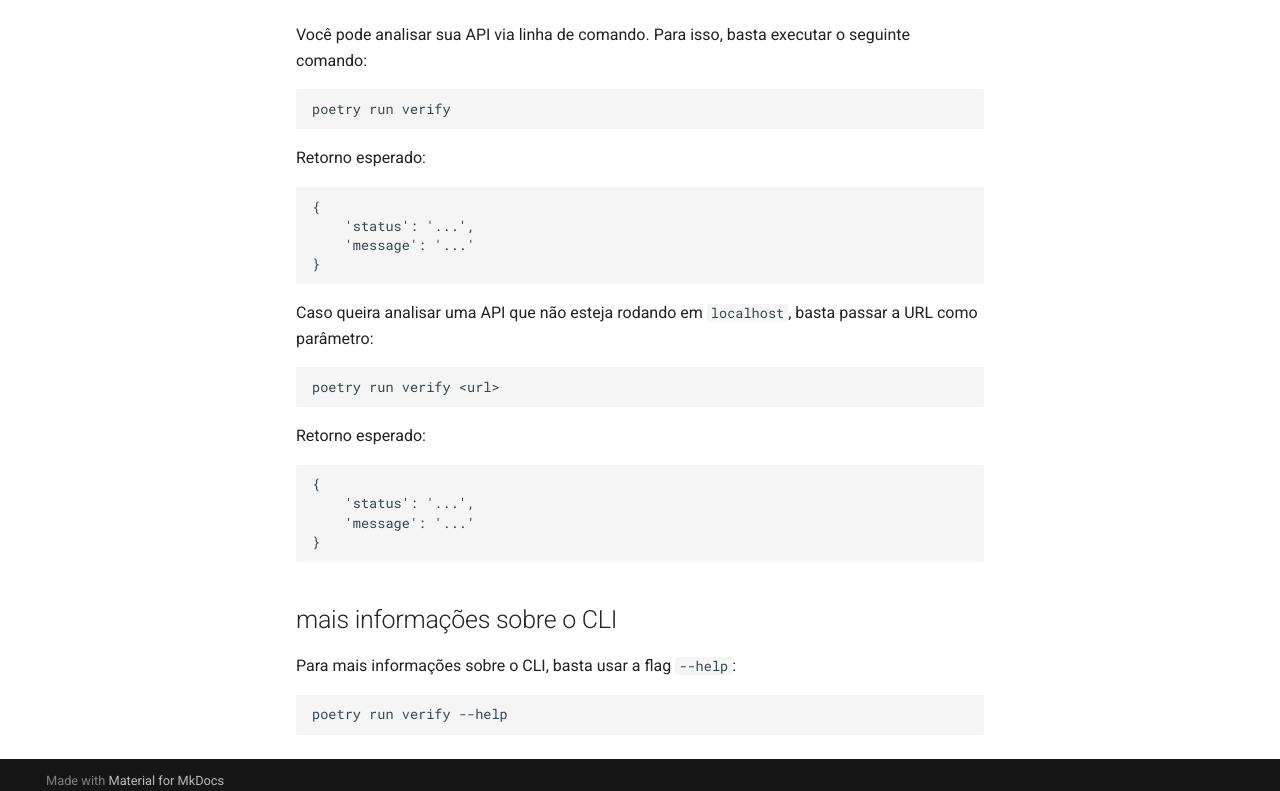
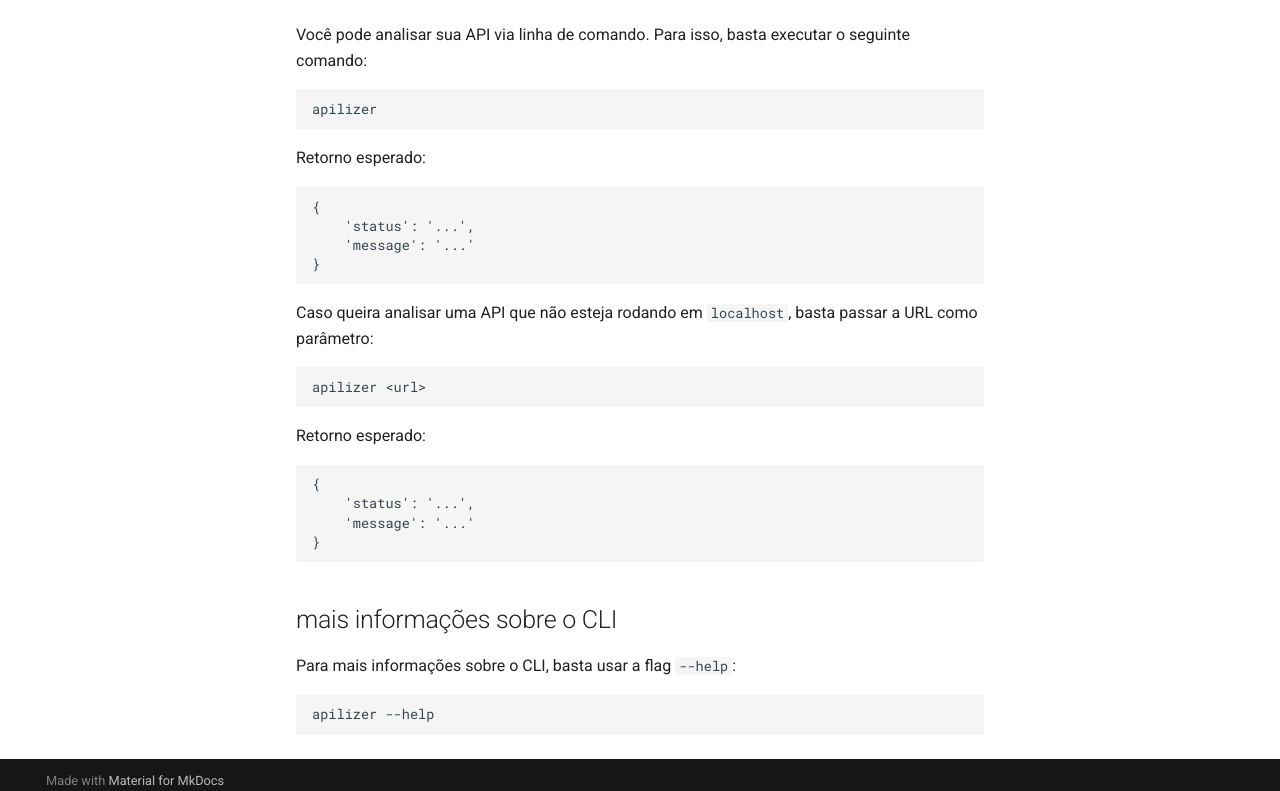
Before and after one commit to Tchez/apilyzer, an MkDocs documentation site: the page built from docs/index.md, in a window 1280 px wide and 1400 px high. Shown: the part 606-1397 px from the top of the window. Built offline with MkDocs 1.6.1 and Material for MkDocs 9.7.7, drawn with Linux system fonts in a browser that asks for light colours; comment, search, counter and statistics services are not loaded.

Commit message:
docs: :sparkles: alterando chamada pra apilizer

````diff
--- a/docs/index.md
+++ b/docs/index.md
@@ -7,7 +7,7 @@
 Você pode analisar sua API via linha de comando. Para isso, basta executar o seguinte comando:
 
 ```bash
-poetry run verify
+apilizer
 ```
 
 Retorno esperado:
@@ -22,7 +22,7 @@
 Caso queira analisar uma API que não esteja rodando em `localhost`, basta passar a URL como parâmetro:
 
 ```bash
-poetry run verify <url>
+apilizer <url>
 ```
 
 Retorno esperado:
@@ -39,5 +39,5 @@
 Para mais informações sobre o CLI, basta usar a flag `--help`:
 
 ```bash
-poetry run verify --help
+apilizer --help
 ```
--- a/pyproject.toml
+++ b/pyproject.toml
@@ -21,7 +21,7 @@
 
 
 [tool.poetry.scripts]
-verify = "apilizer.cli:app"
+apilizer = "apilizer.cli:app"
 
 
 [tool.poetry.dependencies]
````
Also changed, not shown: README.md (+3 -2 lines), README_pt.md (+20 -7 lines).
